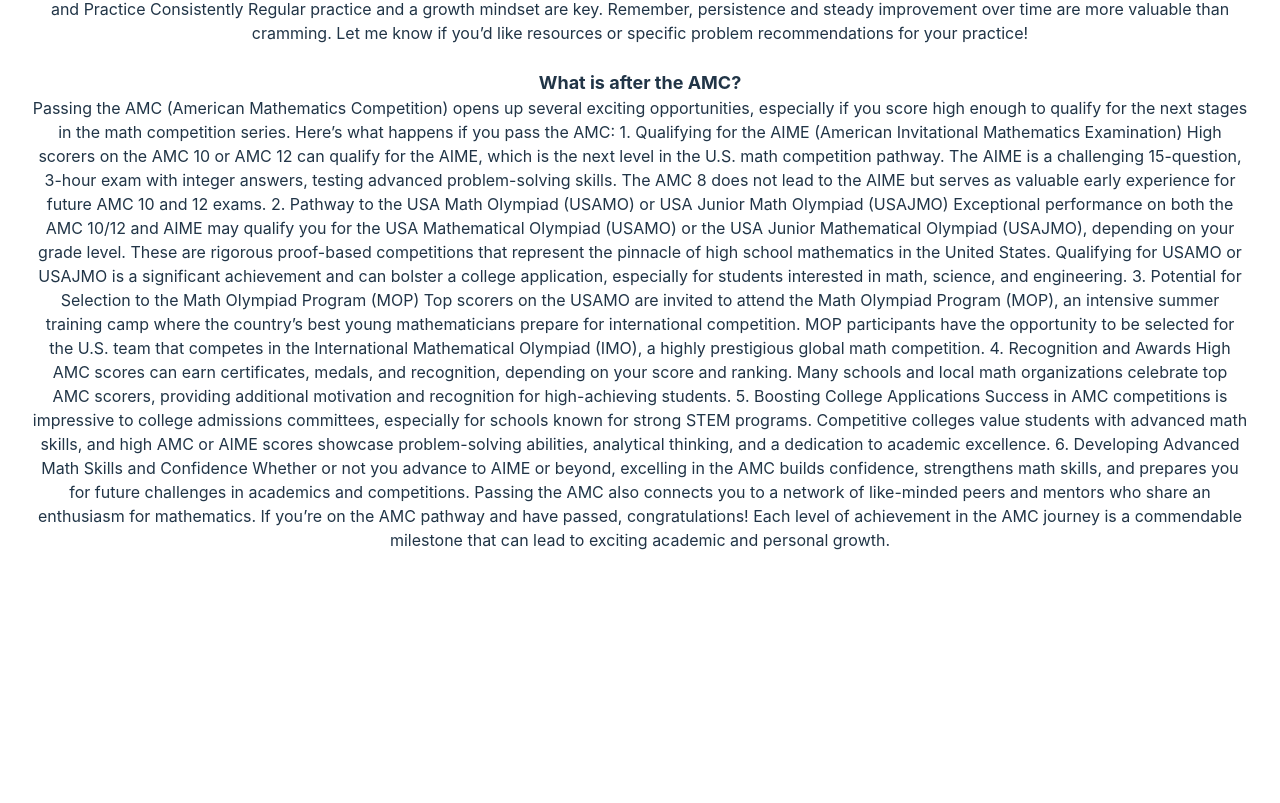
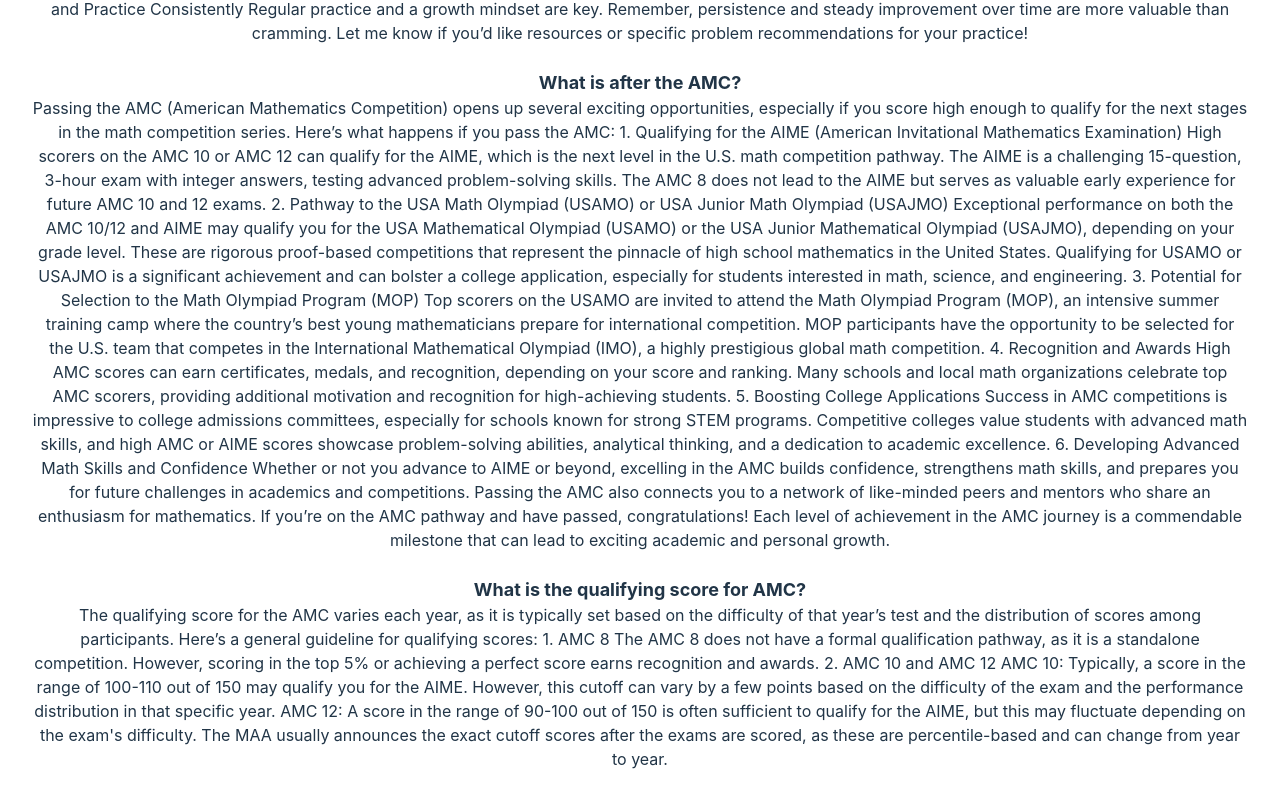
Before and after one commit to AMC-Starter-Kit/guide, a React (Vite) app in the folder web/: page / in a window 1280 px wide. Shown: the part 839-1642 px from the top of the page. Before the commit the page ends 1423 px from the top, so only its background shows below. Built offline with nearby package versions, Linux system fonts and the light colour scheme.

Commit message:
Info about Qualifying Scores
Seeing how much of a score you have to receive to pass the AMC so that people using the program will understand how much of an extent they have to work on for their accuracy.

```diff
--- a/web/src/App.tsx
+++ b/web/src/App.tsx
@@ -84,6 +84,24 @@
             Passing the AMC also connects you to a network of like-minded peers and mentors who share an enthusiasm for mathematics.
             If you’re on the AMC pathway and have passed, congratulations! Each level of achievement in the AMC journey is a commendable milestone that can lead to exciting academic and personal growth.</div>
         </section>
+        <section>
+          <header>What is the qualifying score for AMC?</header>
+          <div>The qualifying score for the AMC varies each year, as it is typically set based on the difficulty of that year’s test and the distribution of scores among participants. Here’s a general guideline for qualifying scores:
+
+1. AMC 8
+The AMC 8 does not have a formal qualification pathway, as it is a standalone competition. However, scoring in the top 5% or achieving a perfect score earns recognition and awards.
+2. AMC 10 and AMC 12
+AMC 10: Typically, a score in the range of 100-110 out of 150 may qualify you for the AIME. However, this cutoff can vary by a few points based on the difficulty of the exam and the performance distribution in that specific year.
+AMC 12: A score in the range of 90-100 out of 150 is often sufficient to qualify for the AIME, but this may fluctuate depending on the exam's difficulty.
+The MAA usually announces the exact cutoff scores after the exams are scored, as these are percentile-based and can change from year to year.
+
+
+
+
+
+
+</div>
+        </section>
       </main>
     </div>
   );
```
Lines whose indentation alone changed are shown as unchanged.
